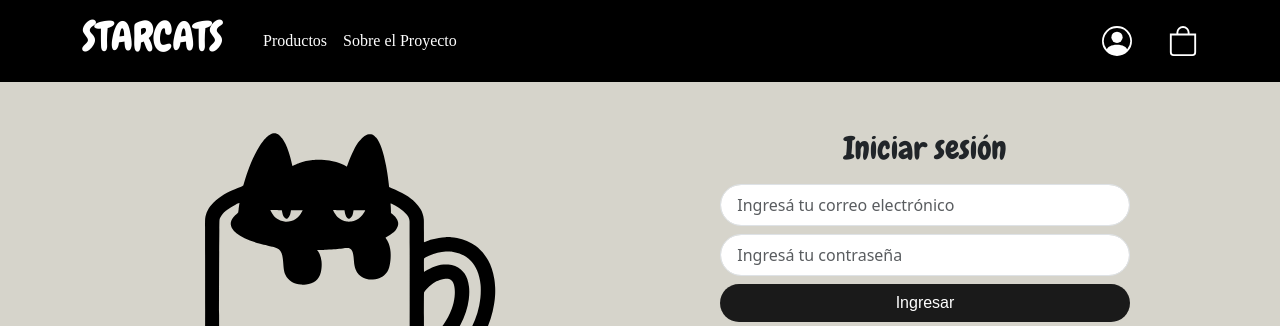
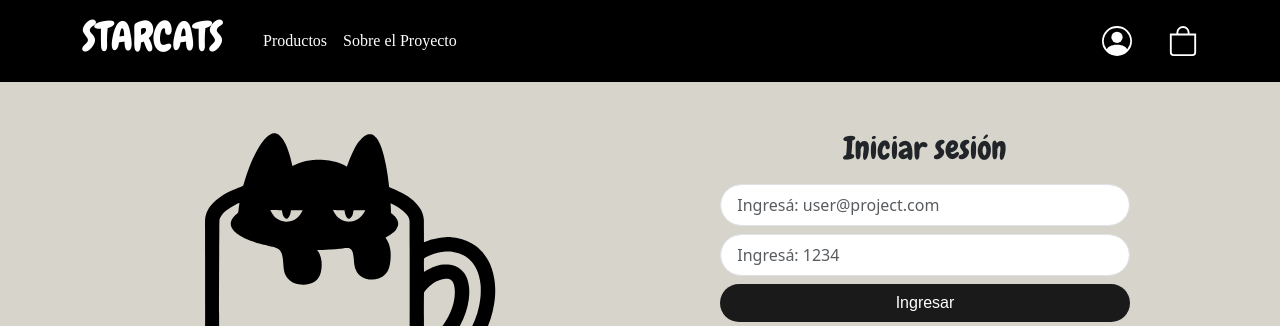
Before and after one commit to Ignacio-C-Garcia/StarCats, a React (Vite) app: page /login in a window 1280 px wide. Shown: the top 326 px of the page. Built offline with nearby package versions, Linux system fonts and the light colour scheme; a web font is replaced by a local one.

Commit message:
login con placeholder

```diff
--- a/src/pages/Login.jsx
+++ b/src/pages/Login.jsx
@@ -84,14 +84,14 @@ const Login = () => {
               >
                 <Form.Control
                   type="email"
-                  placeholder="Ingresá tu correo electrónico"
+                  placeholder="Ingresá: user@project.com"
                   value={email}
                   onChange={(e) => setEmail(e.target.value)}
                   className={`${styles.inputForm} rounded-pill p-2 ps-3 pe-3`}
                 />
                 <Form.Control
                   type="password"
-                  placeholder="Ingresá tu contraseña"
+                  placeholder="Ingresá: 1234"
                   value={password}
                   onChange={(e) => setPassword(e.target.value)}
                   className={`${styles.inputForm} rounded-pill p-2 ps-3 pe-3`}
```
